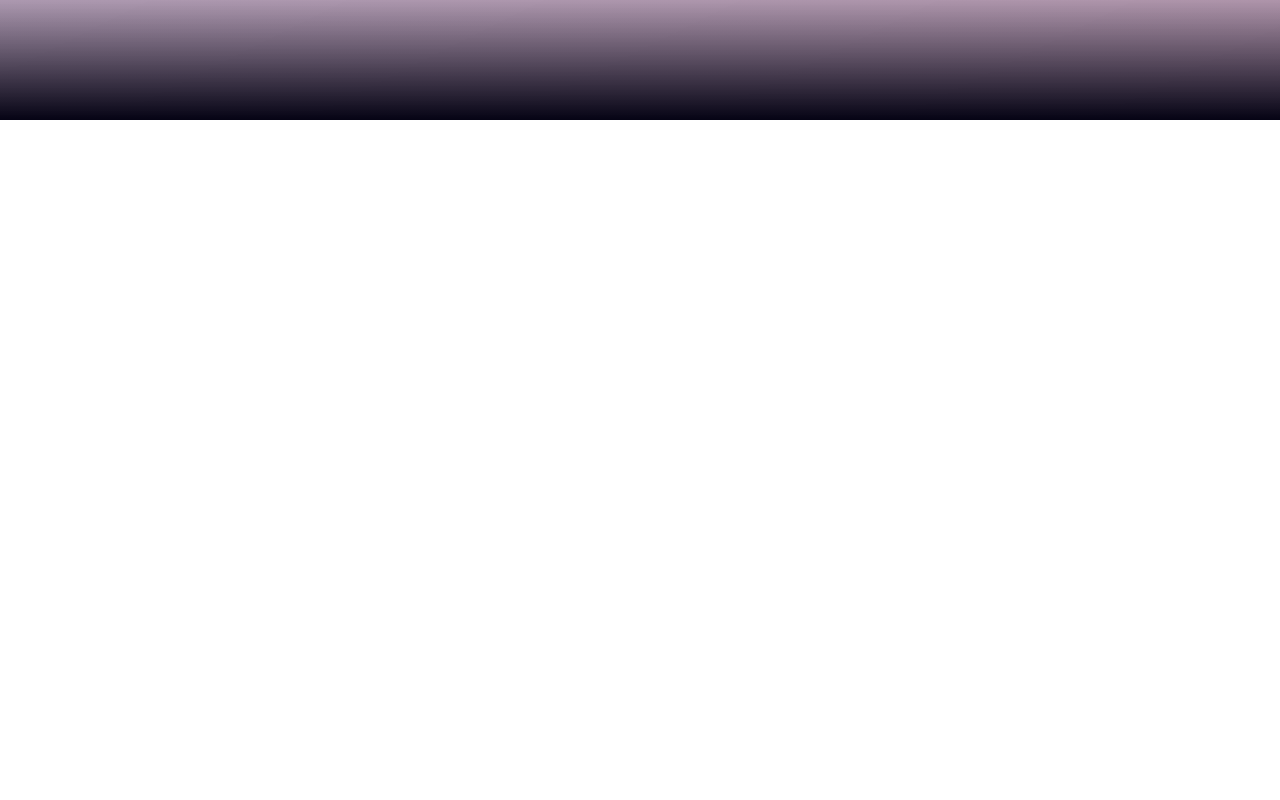
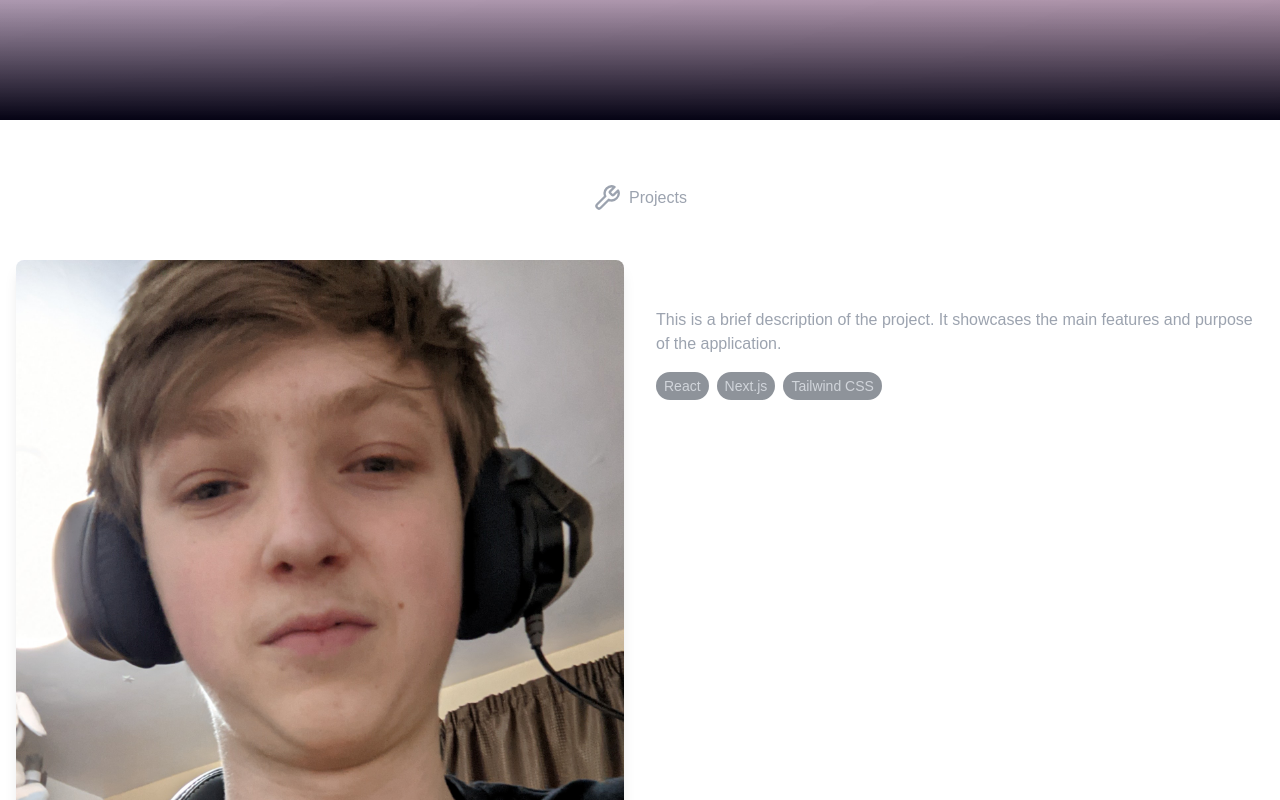
Before and after one commit to TobyFlan/next-website, a Next.js app: page / in a window 1280 px wide. Shown: the part 1120-1920 px from the top of the page. Before the commit the page ends 1240 px from the top, so only its background shows below. Built offline with nearby package versions, Linux system fonts and the light colour scheme.

Commit message:
override 404 default and begin projects section

```diff
--- /dev/null
+++ b/src/components/ProjectsSection.tsx
@@ -0,0 +1,54 @@
+
+import { LuWrench } from 'react-icons/lu';
+
+import InfoItem from './InfoItem';
+
+
+export default function ProjectsSection() {
+
+    const projects = [
+        {
+          title: "Project Name",
+          description: "This is a brief description of the project. It showcases the main features and purpose of the application.",
+          image: "/drippy shirt.jpg",
+          technologies: ["React", "Next.js", "Tailwind CSS"],
+        },
+        // Add more projects as needed
+      ];
+
+
+    return (
+        <section className="container mx-auto px-4 py-16 relative z-10">
+            <div className="flex justify-center mb-12">
+            <InfoItem icon={<LuWrench className='w-7 h-7'/>} text="Projects" />
+            </div>
+            <div className="space-y-16">
+            {projects.map((project, index) => (
+                <ProjectItem key={index} {...project} />
+            ))}
+            </div>
+        </section>
+        )
+
+
+}
+
+function ProjectItem({ title, description, image, technologies }: { title: string, description: string, image: string, technologies: string[] }) {
+    return (
+        <div className="grid grid-cols-1 md:grid-cols-2 gap-8">
+            <div className="relative">
+                <img src={image} alt={title} className="rounded-lg shadow-lg" />
+                <div className="absolute inset-0 bg-gradient-to-t from-black to-transparent opacity-0 hover:opacity-100 transition-opacity duration-300 rounded-lg" />
+            </div>
+            <div className="space-y-4">
+                <h3 className="text-2xl font-bold">{title}</h3>
+                <p className="text-gray-400">{description}</p>
+                <div className="flex space-x-2">
+                    {technologies.map((tech, index) => (
+                        <span key={index} className="bg-gray-800/50 text-gray-300 px-2 py-1 rounded-full text-sm">{tech}</span>
+                    ))}
+                </div>
+            </div>
+        </div>
+    )
+}
--- /dev/null
+++ b/src/pages/404.tsx
@@ -0,0 +1,15 @@
+// redirect all URLS to the home page
+
+import { useEffect } from 'react';
+import { useRouter } from 'next/router';
+
+export default function Custom404() {
+  const router = useRouter();
+
+  useEffect(() => {
+    // Redirect to home page after the component mounts
+    router.replace('/');
+  }, [router]);
+
+  return null;
+}
--- a/src/pages/_document.tsx
+++ b/src/pages/_document.tsx
@@ -3,7 +3,10 @@ import { Html, Head, Main, NextScript } from "next/document";
 export default function Document() {
   return (
     <Html lang="en">
-      <Head />
+      <Head>
+        <title>Toby Flanagan</title>
+      </Head>
+
       <body className="antialiased">
         <Main />
         <NextScript />
--- a/src/pages/index.tsx
+++ b/src/pages/index.tsx
@@ -1,6 +1,7 @@
 import Header from '../components/Header';
 import Background from '@/components/Background';
 import TechSection from '@/components/TechSection';
+import ProjectsSection from '@/components/ProjectsSection';
 
 export default function Home() {
   return (
@@ -10,6 +11,7 @@ export default function Home() {
       <div className="relative z-10">
         <Header />
         <TechSection />
+        <ProjectsSection />
       </div>
 
     </main>
```
